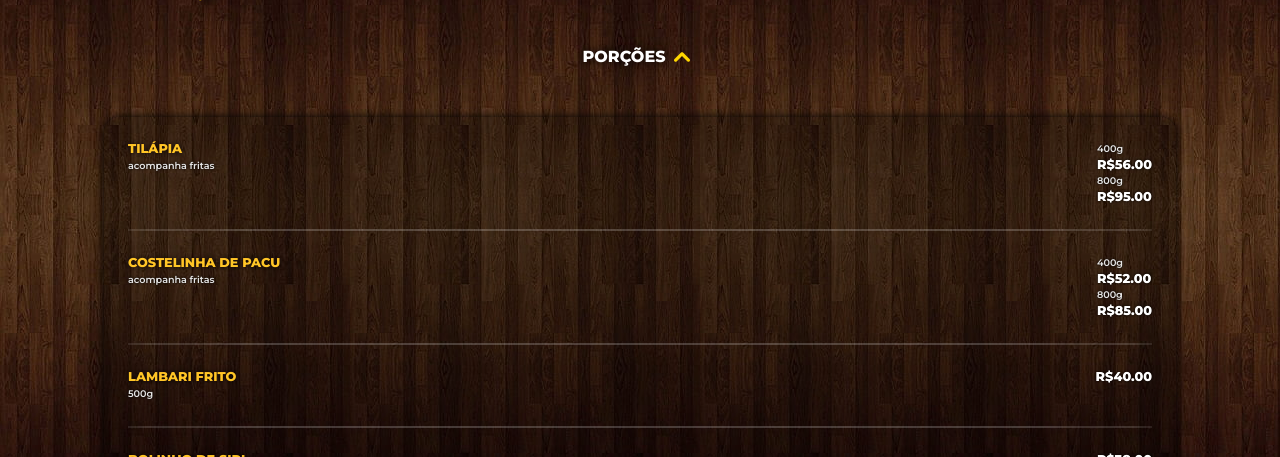
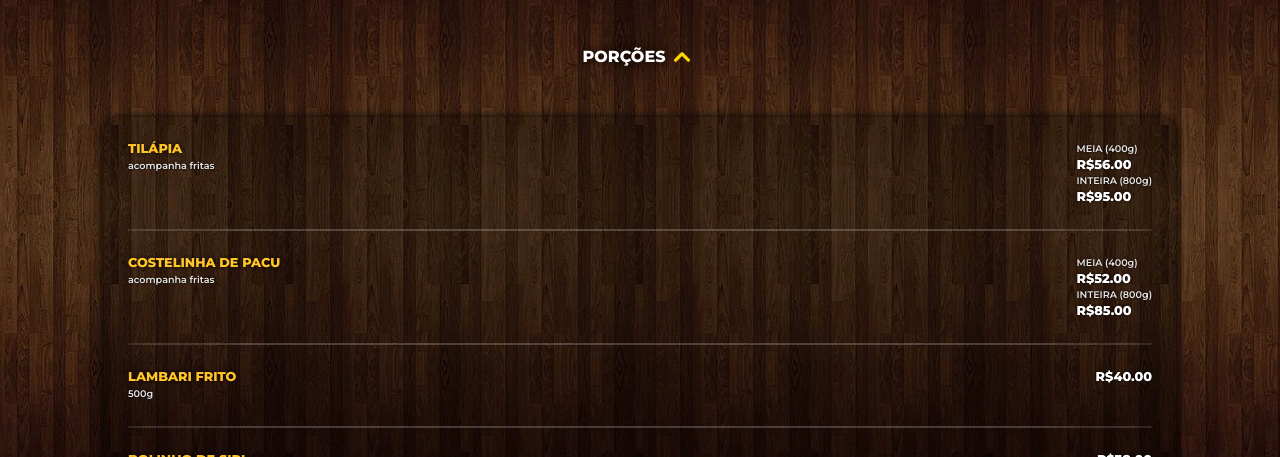
Before and after one commit to jfzini/restaurant-menu, a plain HTML site: page index.html in a window 1280 px wide. Both pictures are taken after a click on the element "PORÇÕES". Shown: the part 923-1380 px from the top of the page. Drawn offline with Linux system fonts and the light colour scheme; a web font is replaced by a local one.

Commit message:
add meia e inteira

```diff
--- a/index.html
+++ b/index.html
@@ -34,9 +34,9 @@
             <p>acompanha fritas</p>
           </div>
           <div>
-            <p>400g</p>
+            <p>MEIA (400g)</p>
             <p class="price">R$56.00</p>
-            <p>800g</p>
+            <p>INTEIRA (800g)</p>
             <p class="price">R$95.00</p>
           </div>
         </div>
@@ -47,9 +47,9 @@
               <p>acompanha fritas</p>
             </div>
             <div>
-              <p>400g</p>
+              <p>MEIA (400g)</p>
               <p class="price">R$52.00</p>
-              <p>800g</p>
+              <p>INTEIRA (800g)</p>
               <p class="price">R$85.00</p>
             </div>
           </div>
```
